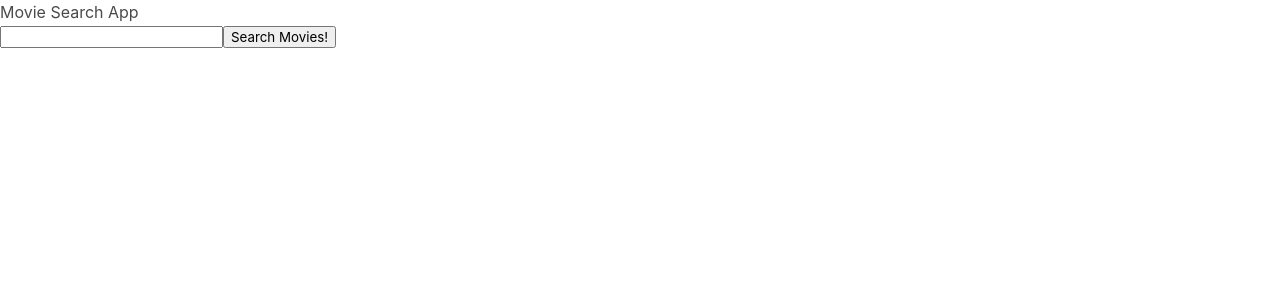
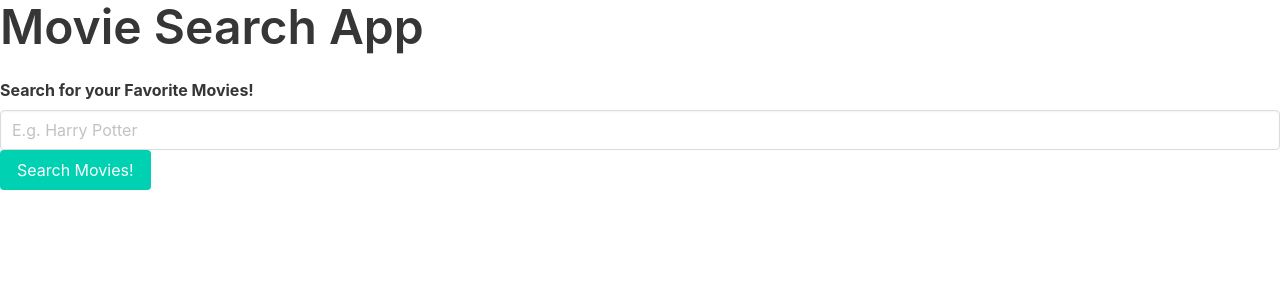
Before and after one commit to LDRMuse/react-movies, a React (Create React App) app: page / in a window 1280 px wide. Shown: the top 300 px of the page. Built offline with nearby package versions, Linux system fonts and the light colour scheme.

Commit message:
Set class to h2

```diff
--- a/src/components/MovieSearch/Cards/index.js
+++ b/src/components/MovieSearch/Cards/index.js
@@ -1,5 +1,10 @@
 import React from 'react'
 import PropTypes from 'prop-types'
+
+
+
+
+
 
 
 export const Cards = ({ movies }) => {
@@ -7,14 +12,15 @@ export const Cards = ({ movies }) => {
   const renderMovies = () => {
     return movies.map(movie => {
       return (
-        <div className='card-container' key={movie.id}>
-          <h2>{movie.title}</h2>
-          <img alt='movies' src={`https://image.tmdb.org/t/p/w185_and_h278_bestv2/${movie.poster_path}`}
-          />
-          <p>{movie.vote_average} Rating out of 10</p>
-          <p>Release Date: {movie.release_date}</p>
-          <p>Movie Overview: {movie.overview}</p>
-        </div>
+        <div className='has-background-primary box' key={movie.id}>
+<h2 className='is-size-2'>{movie.title}</h2>
+<p>
+<img alt='movies' src={`https://image.tmdb.org/t/p/w185_and_h278_bestv2/${movie.poster_path}`}
+/></p>
+<p>{movie.vote_average} Rating out of 10</p>
+<p>Release Date: {movie.release_date}</p>
+<p>Movie Overview: {movie.overview}</p>
+</div>
       )
     })
   }
--- a/src/components/MovieSearch/Form/index.js
+++ b/src/components/MovieSearch/Form/index.js
@@ -1,5 +1,6 @@
 import PropTypes from 'prop-types'
 import React from 'react'
+
 
 export const Form = ({ handler }) => {
 
@@ -9,11 +10,20 @@ export const Form = ({ handler }) => {
   }
 
   return (
-    <form onSubmit={handleSubmit}>
-    <h1>Movie Search App</h1>
-    <input type="search" />
-    <button>Search Movies!</button>
+
+    <form className="field" onSubmit={handleSubmit}>
+      <h1 className='title is-1'>Movie Search App</h1>
+
+        <label className="label">Search for your Favorite Movies!</label>
+
+        <div className="control">
+          <input className="input" type="search" placeholder="E.g. Harry Potter" />
+        </div>
+
+      <button className='button is-primary'>Search Movies!</button>
     </form>
+
+
   )
 }
 
```
